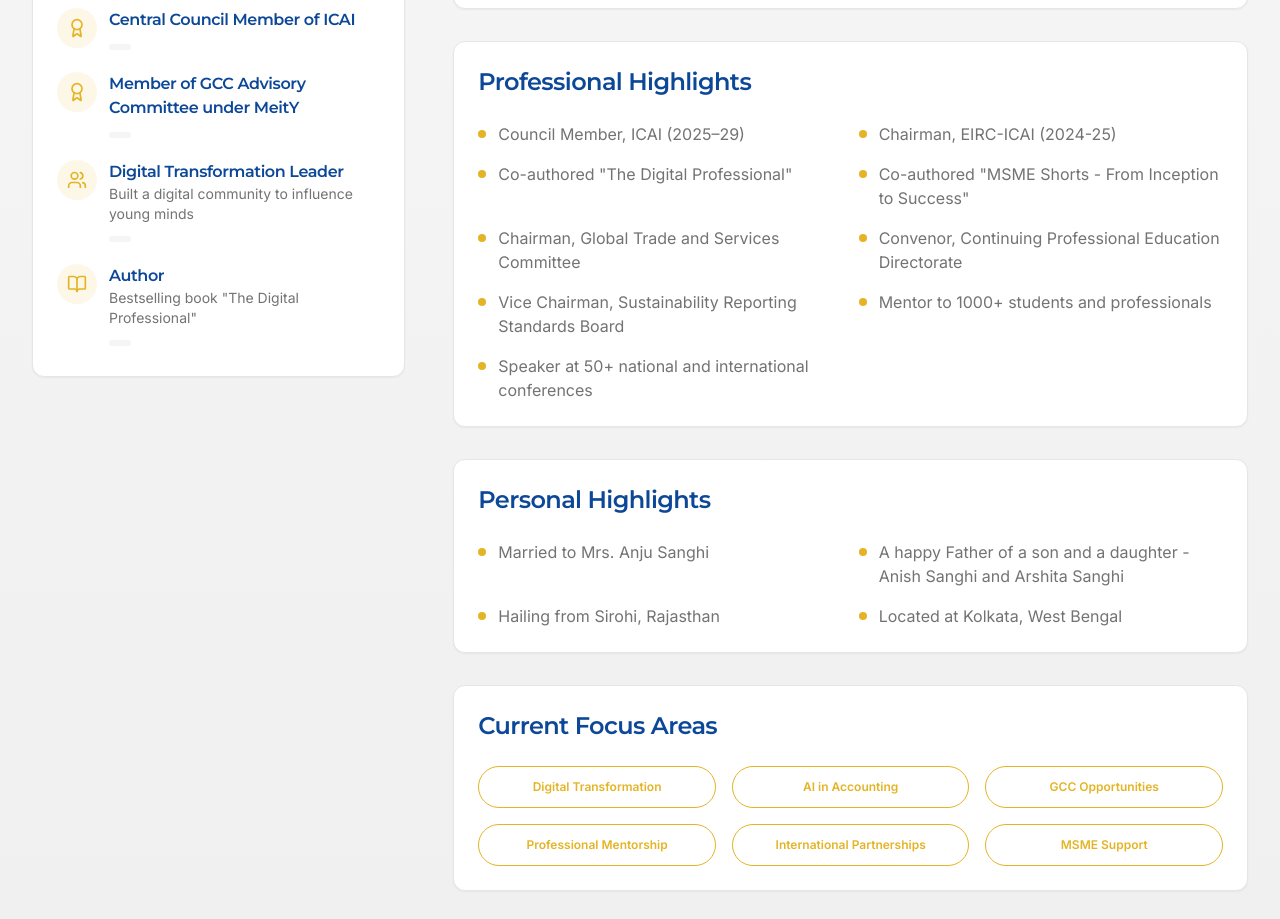
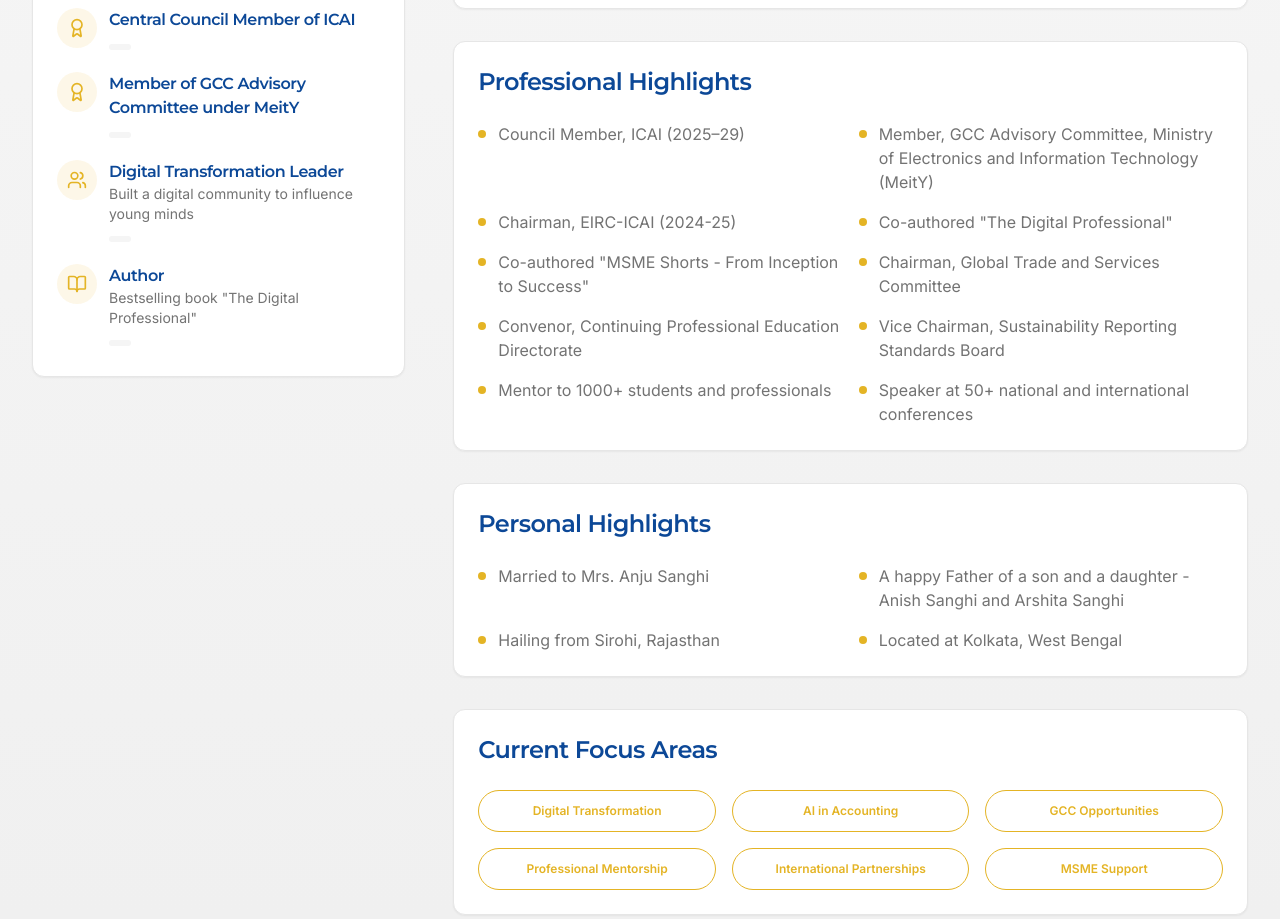
Before and after one commit to casanjibsanghi/digital-ca-hub, a React (Vite) app: page /profile in a window 1280 px wide. Shown: the part 1220-2139 px from the top of the page. Built offline with nearby package versions, Linux system fonts and the light colour scheme; the HTML template or start-up script is replaced by a standard one.

Commit message:
Add GCC advisory mention
Co-authored-by: casanjibsanghi <231414148+casanjibsanghi@users.noreply.github.com>

```diff
--- a/src/pages/ProfilePage.tsx
+++ b/src/pages/ProfilePage.tsx
@@ -7,7 +7,7 @@ import { Badge } from '@/components/ui/badge';
 import heroSanjib from '@/assets/Hero_Sanjib.png';
 import profilePhoto from '@/assets/hero-sanjib.jpg';
 const ProfilePage = () => {
-  const highlights = ['Council Member, ICAI (2025–29)', 'Chairman, EIRC-ICAI (2024-25)', 'Co-authored "The Digital Professional"', 'Co-authored "MSME Shorts - From Inception to Success"', 'Chairman, Global Trade and Services Committee', 'Convenor, Continuing Professional Education Directorate', 'Vice Chairman, Sustainability Reporting Standards Board', 'Mentor to 1000+ students and professionals', 'Speaker at 50+ national and international conferences'];
+  const highlights = ['Council Member, ICAI (2025–29)', 'Member, GCC Advisory Committee, Ministry of Electronics and Information Technology (MeitY)', 'Chairman, EIRC-ICAI (2024-25)', 'Co-authored "The Digital Professional"', 'Co-authored "MSME Shorts - From Inception to Success"', 'Chairman, Global Trade and Services Committee', 'Convenor, Continuing Professional Education Directorate', 'Vice Chairman, Sustainability Reporting Standards Board', 'Mentor to 1000+ students and professionals', 'Speaker at 50+ national and international conferences'];
   const socialLinks = [{
     icon: Linkedin,
     href: '#',
```
